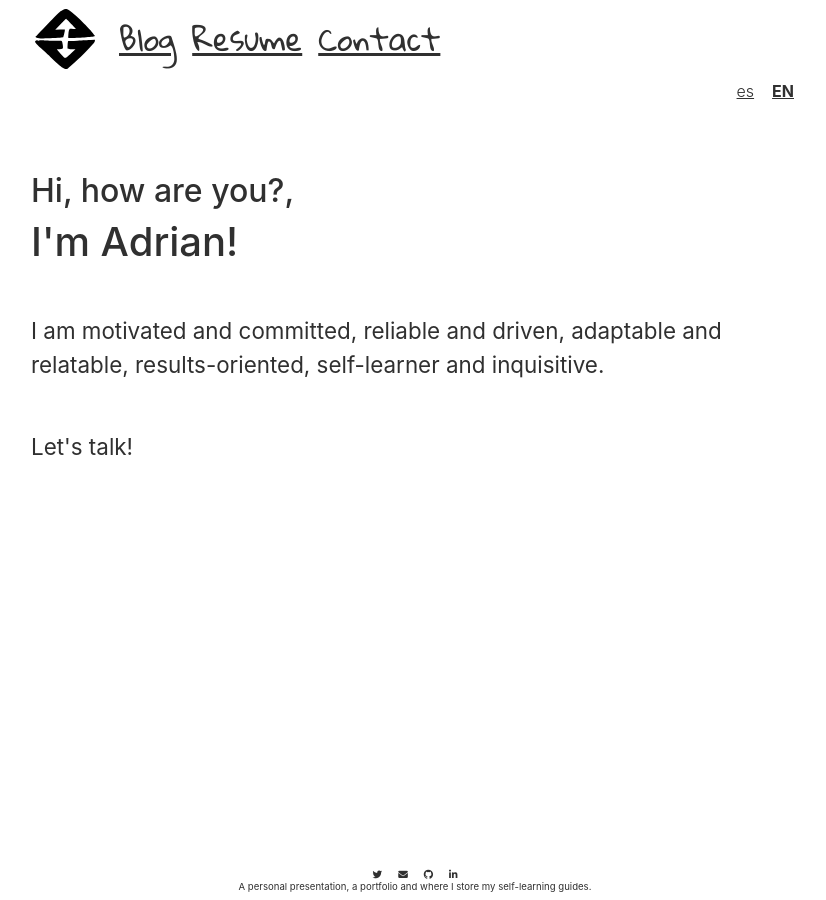
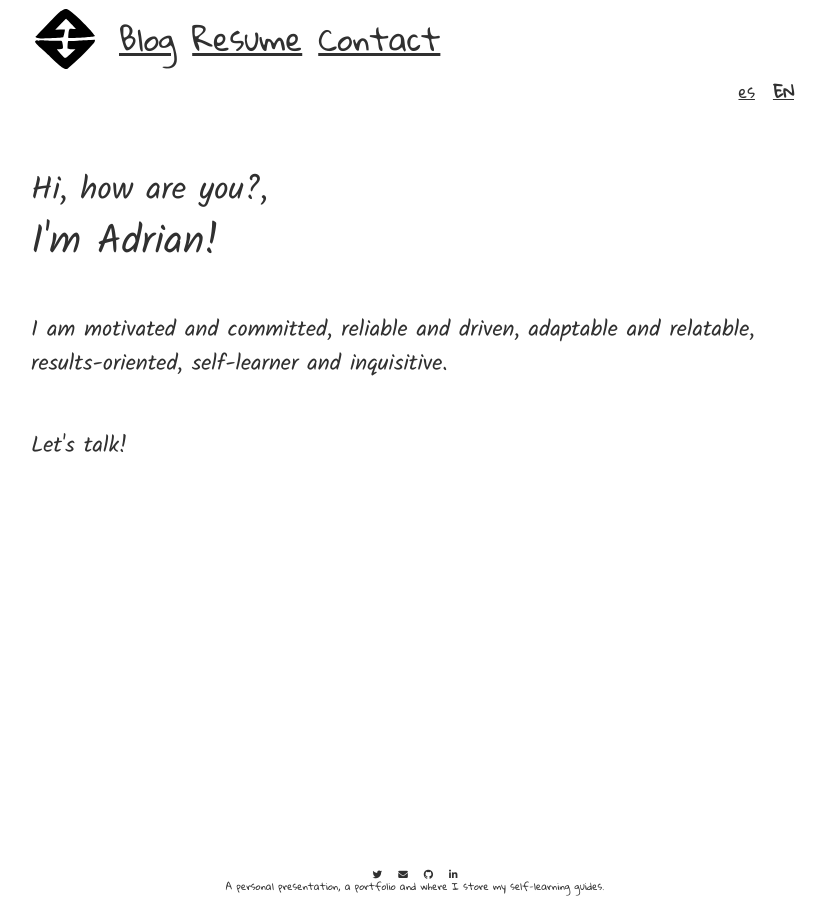
Before and after one commit to adrian-robles/adrian-robles.github.io, a Jekyll site: the page built from index.html, in a window 1280 px wide. Shown: the whole page, without its empty margins (225-1051 px from the left). Built offline with Jekyll 4.4.1, drawn with Linux system fonts in a browser that asks for light colours; nearby versions of some CDN libraries.

Commit message:
Update fonts for body

```diff
--- a/_sass/main.scss
+++ b/_sass/main.scss
@@ -54,7 +54,7 @@ button.navbar-toggler {
       height: 1.5em;
 
        a {
-        font-family: $base-font-family !important;
+        font-family: 'Gloria Hallelujah', sans-serif !important;
         padding: 0 5px;
         line-height: 1.7em;
         font-weight: 300;
@@ -79,7 +79,7 @@ button.navbar-toggler {
 /* home page */
 
 #intro {
-  font-family: $body-font-family !important;
+  font-family: 'Kalam', sans-serif !important;
 }
 
 
@@ -91,15 +91,15 @@ button.navbar-toggler {
   line-height: 1.2rem;
   font-size: .9rem;
   text-align: justify;
-  font-family: $body-font-family !important;
+  font-family: 'Kalam', sans-serif !important;
 }
 
 .card {
-  font-family: $body-font-family !important;
+  font-family: 'Kalam', sans-serif !important;
 }
 
 .card-title {
-  font-family: $base-font-family !important;
+  font-family: 'Gloria Hallelujah', sans-serif !important;
 }
 
 blockquote {
@@ -147,11 +147,11 @@ blockquote {
 
 /* resume */
 #res-header {
-  font-family: $base-font-family !important;
+  font-family: 'Gloria Hallelujah', sans-serif !important;
 }
 
 #res-body {
-  font-family: $body-font-family !important;
+  font-family: 'Kalam', sans-serif !important;
 }
 
 #pers {
@@ -174,11 +174,11 @@ blockquote {
 }
 
 #contact-info {
-  font-family: $body-font-family !important;
+  font-family: 'Kalam', sans-serif !important;
 }
 
 #contact-info h2 {
-  font-family: $base-font-family !important;
+  font-family: 'Gloria Hallelujah', sans-serif !important;
 }
 
 /* footer */
@@ -187,7 +187,7 @@ blockquote {
   line-height: 1.2;
   color: $black-shade1;
   background-color: $white-color;
-  font-family: $base-font-family !important;
+  font-family: 'Gloria Hallelujah', sans-serif !important;
 }
 
 .footer-copyright {
```
